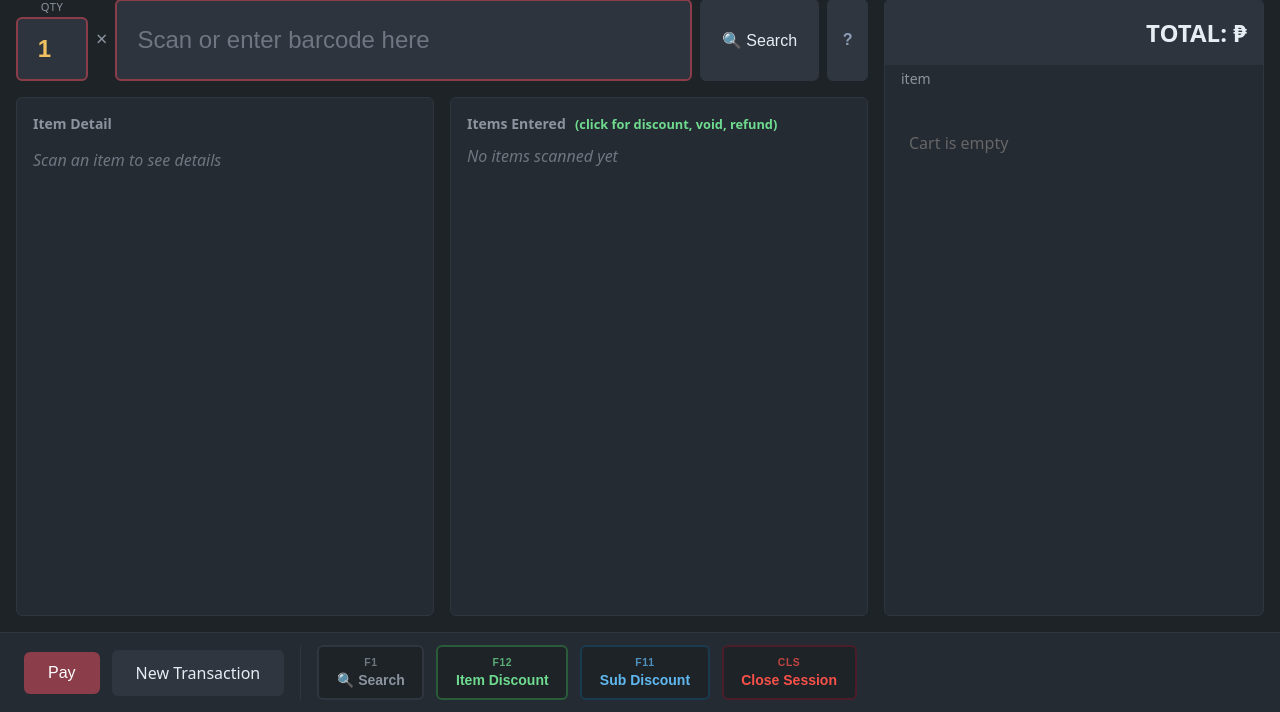
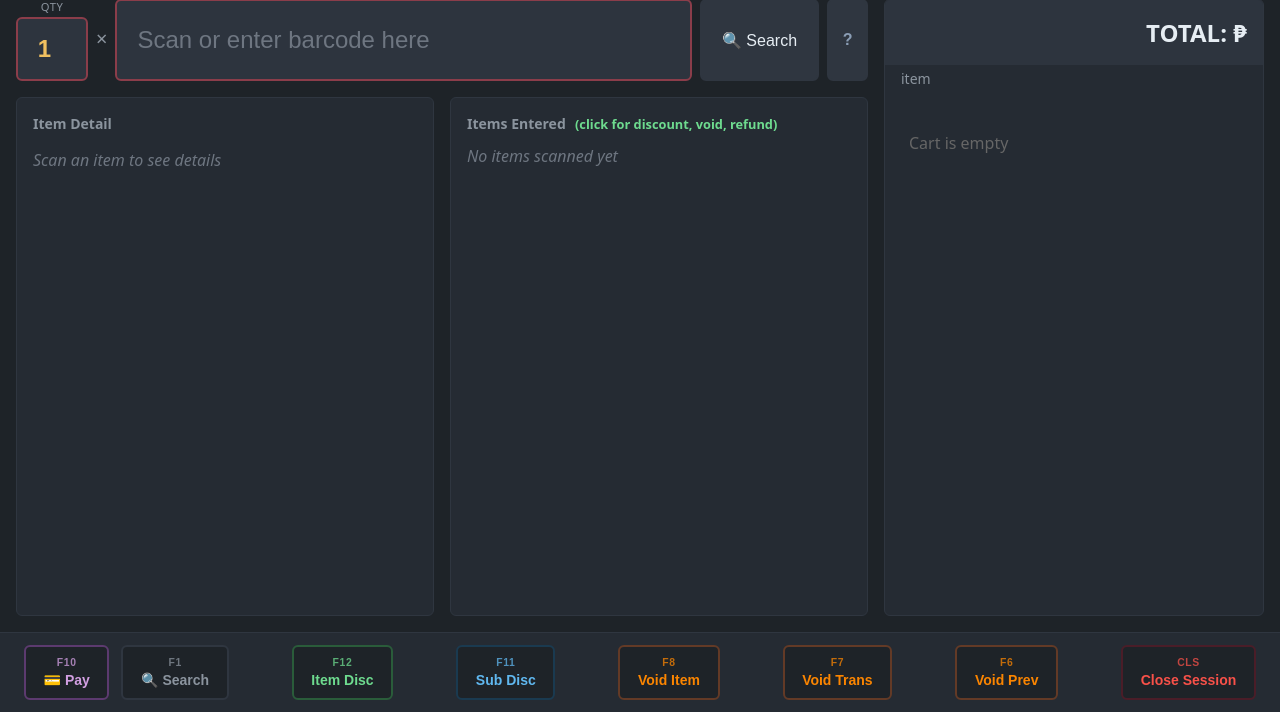
Before and after one commit to ayeofrecio/otto-pos-system, a Django app: template pos_project/templates/sales/cashier.html in a window 1280 px wide. Shown: the part 88-800 px from the top of the page. Run offline with Django 5.2, Linux system fonts and the light colour scheme; the template is opened without the code that fills it, so the values that code supplies are empty; some libraries are stand-ins or nearby versions.

Commit message:
Enhance cashier footer with function key buttons for void operations and dynamic key labels

```diff
--- a/pos_project/templates/sales/cashier.html
+++ b/pos_project/templates/sales/cashier.html
@@ -338,6 +338,16 @@
             background: #252b33;
             border-top: 1px solid #2f3640;
             align-items: center;
+            flex-wrap: wrap;
+        }
+
+        .actions-fn-grid {
+            display: flex;
+            gap: 0.5rem;
+            flex: 1;
+            justify-content: space-between;
+            align-items: center;
+            min-width: 0;
         }
 
         .actions-divider {
@@ -410,6 +420,26 @@
         .btn-fn-red:hover {
             background: #3a1520;
             border-color: #f85149;
+        }
+
+        .btn-fn-orange {
+            border-color: #633a26;
+            color: #fb8500;
+        }
+
+        .btn-fn-orange:hover {
+            background: #4a2718;
+            border-color: #fb8500;
+        }
+
+        .btn-fn-pay {
+            border-color: #5c3a6f;
+            color: #d29fe2;
+        }
+
+        .btn-fn-pay:hover {
+            background: #3d2354;
+            border-color: #d29fe2;
         }
 
         .btn {
@@ -2119,28 +2149,50 @@
 
 
     <footer class="actions">
-        <button type="button" class="btn btn-primary" id="pay-trigger-btn" hx-get="{% url 'sales:pay' %}"
+        <!-- Primary Actions -->
+        <button type="button" class="btn-fn btn-fn-pay" id="pay-trigger-btn" hx-get="{% url 'sales:pay' %}"
             hx-target="#pay-modal-content" hx-swap="innerHTML" hx-trigger="click"
             onclick="document.getElementById('pay-modal').classList.add('open')">
-            Pay
+            <span class="fn-key" id="key-paymnt">F10</span><span class="fn-label">💳 Pay</span>
         </button>
-        <a href="{% url 'sales:cart_new' %}" class="btn btn-secondary">New Transaction</a>
-        <div class="actions-divider"></div>
+
+        <!-- Function Key Buttons - Grid Layout -->
+        <div class="actions-fn-grid">
+            <!-- Search & Inquiry -->
             <button type="button" class="btn-fn btn-fn-grey" onclick="openSearchModal()" title="Search items">
-            <span class="fn-key">F1</span><span class="fn-label">&#128269; Search</span>
+                <span class="fn-key" id="key-search">F1</span><span class="fn-label">🔍 Search</span>
             </button>
+
+            <!-- Discounts -->
             <button type="button" class="btn-fn btn-fn-green" onclick="openDiscountModal()"
                 title="Item discount — applies to next scan only">
-            <span class="fn-key">F12</span><span class="fn-label">Item Discount</span>
+                <span class="fn-key" id="key-idisc">F12</span><span class="fn-label">Item Disc</span>
             </button>
             <button type="button" class="btn-fn btn-fn-blue" onclick="openTransDiscModal()"
                 title="Subtotal discount — applies to entire transaction">
-            <span class="fn-key">F11</span><span class="fn-label">Sub Discount</span>
+                <span class="fn-key" id="key-stdisc">F11</span><span class="fn-label">Sub Disc</span>
             </button>
+
+            <!-- Void Operations -->
+            <button type="button" class="btn-fn btn-fn-orange" onclick="window.triggerVoidItem()"
+                title="Void single line item">
+                <span class="fn-key" id="key-ivoid">F8</span><span class="fn-label">Void Item</span>
+            </button>
+            <button type="button" class="btn-fn btn-fn-orange" onclick="window.triggerVoidTransaction()"
+                title="Void entire transaction">
+                <span class="fn-key" id="key-voidtr">F7</span><span class="fn-label">Void Trans</span>
+            </button>
+            <button type="button" class="btn-fn btn-fn-orange" onclick="window.triggerVoidPrevious()"
+                title="Void previous transaction by receipt number">
+                <span class="fn-key" id="key-ivoida">F6</span><span class="fn-label">Void Prev</span>
+            </button>
+
+            <!-- Admin -->
             <button type="button" class="btn-fn btn-fn-red" onclick="openCloseTransModal()"
                 title="Close cashier session">
                 <span class="fn-key">CLS</span><span class="fn-label">Close Session</span>
             </button>
+        </div>
     </footer>
 
     <script>
@@ -2221,6 +2273,26 @@
             cWithD:   'Cash Withdrawal',
             resendTxt:'Resend Text File',
         };
+
+        // Initialize button labels with dynamic function keys
+        (function() {
+            const keyMappings = {
+                'key-paymnt': 'paymnt',
+                'key-idisc': 'iDisc',
+                'key-stdisc': 'stDisc',
+                'key-ivoid': 'iVoid',
+                'key-voidtr': 'voidTr',
+                'key-ivoida': 'iVoidA'
+            };
+
+            for (const [elemId, posKeyName] of Object.entries(keyMappings)) {
+                const elem = document.getElementById(elemId);
+                if (elem && POS_FKEYS[posKeyName]) {
+                    elem.textContent = POS_FKEYS[posKeyName];
+                }
+            }
+        })();
+
         // Initialise trans_disc state from server session (survives page reload)
         const INITIAL_TRANS_DISC = {
             pct: "{{ trans_disc.pct|default:0 }}",
```
Lines whose indentation alone changed are shown as unchanged.
